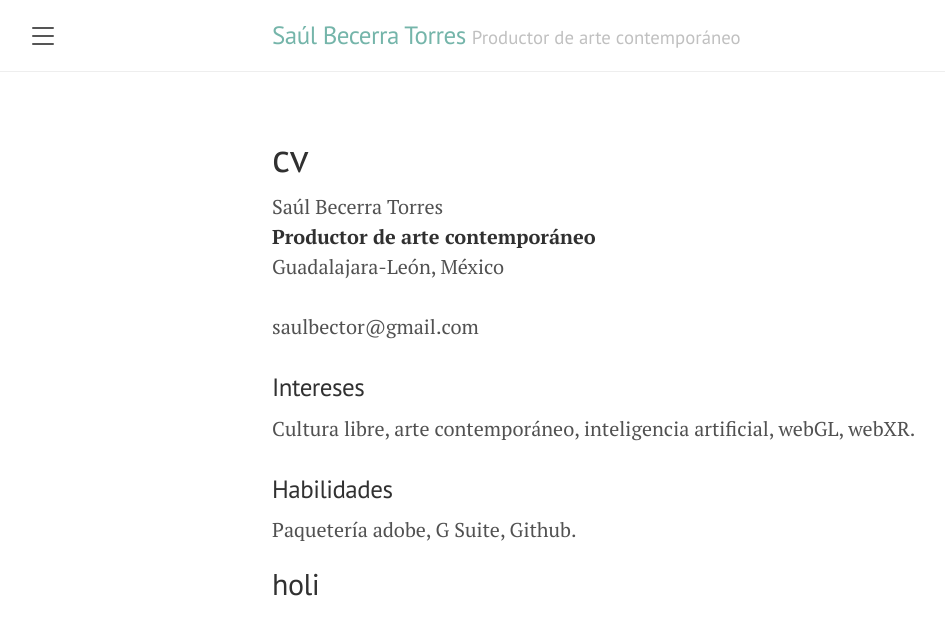
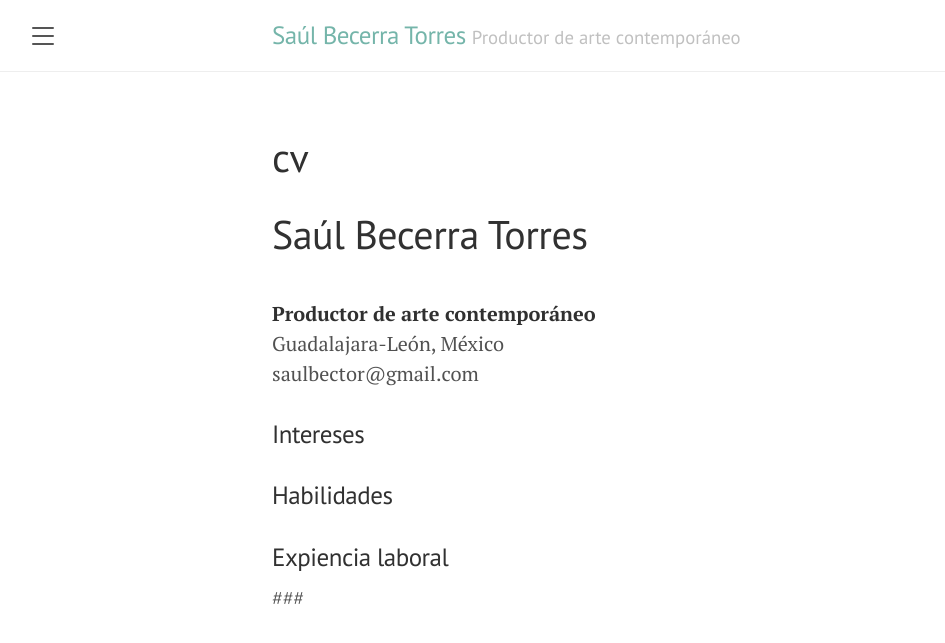
Before and after one commit to Sbector/productor, a Jekyll site: the page built from cv.md, in a window 1280 px wide. Shown: the top 643 px of the page, without its empty margins (8-953 px from the left). Built offline with Jekyll 4.4.1, drawn with Linux system fonts in a browser that asks for light colours.

Commit message:
Update cv.md

```diff
--- a/cv.md
+++ b/cv.md
@@ -3,7 +3,7 @@ layout: page
 title: cv
 ---
 
-Saúl Becerra Torres
+# Saúl Becerra Torres
 <br>
 <strong>Productor de arte contemporáneo</strong>
 <br>
@@ -13,10 +13,13 @@ saulbector@gmail.com
 
 ### Intereses
 
-Cultura libre, arte contemporáneo, inteligencia artificial, webGL, webXR.
+
 
 ### Habilidades
 
-Paquetería adobe, G Suite, Github.
 
-## holi
+
+### Expiencia laboral
+
+
+###
```
